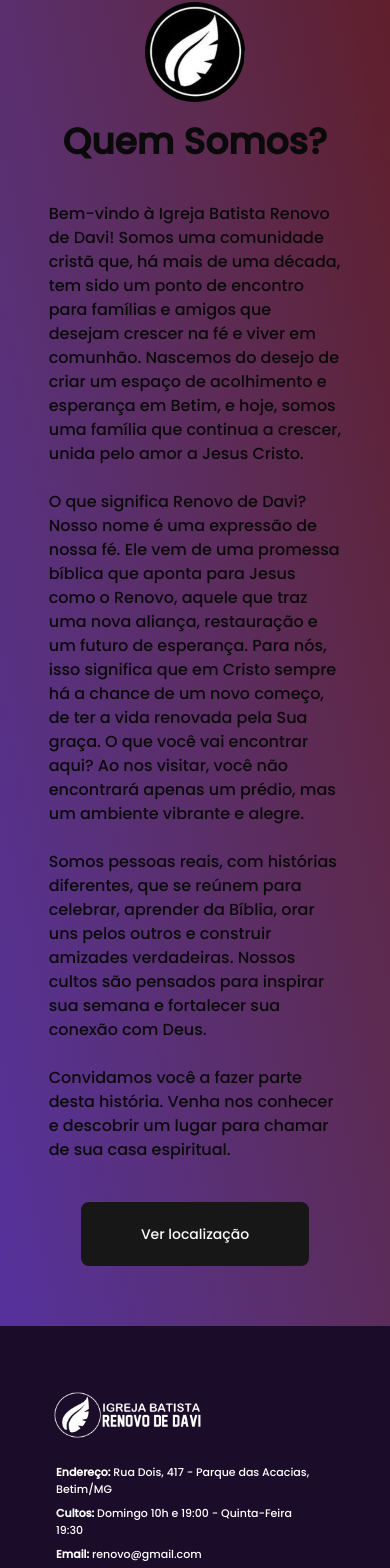
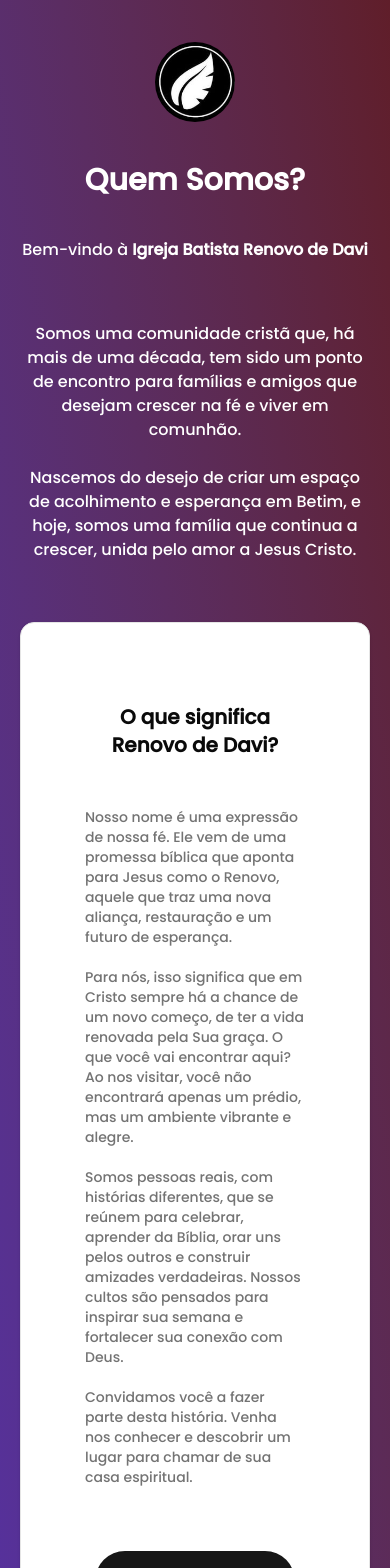
Before and after one commit to joao-nery/IBRD_System, a Next.js app: page /pages/whoWeAre in a window 390 px wide. Shown: the part 142-1710 px from the top of the page. Built offline with nearby package versions, Linux system fonts and the light colour scheme; some icons are missing.

Commit message:
fix media queries, and port for mobile

```diff
--- a/src/app/pages/cell/page.tsx
+++ b/src/app/pages/cell/page.tsx
@@ -23,21 +23,23 @@ export default function CellsPage() {
   ];
 
   return (
-    <div className="flex h-screen justify-center lg:-mt-20 flex-col items-center">
-      <h1 className="text-2xl lg:text-4xl font-bold">Nossas Células</h1>
-      <p className="text-lg lg:text-2xl text-gray-500">
+    <div className="flex h-[1200px] mt-50  flex-col items-center">
+      <h1 className="text-2xl lg:text-4xl font-bold text-white">
+        Nossas Células
+      </h1>
+      <p className="text-lg lg:text-2xl text-white">
         Procure a célula mais próxima de sua casa!
       </p>
 
-      <section className="mt-10 lg:mt-20 grid lg:grid-cols-2 gap-5">
+      <section className="mt-10 lg:mt-20 grid md:grid-cols-2 gap-5">
         {addressArray.map((neighborhood, index) => {
           const encodedAddress = encodeURIComponent(neighborhood.address);
           const googleMapsUrl = `https://www.google.com/maps/search/?api=1&query=${encodedAddress}`;
           return (
             <div key={index}>
-              <Card className="w-[300px] lg:w-[500px]">
+              <Card className="w-[300px] lg:w-[400px] xl:w-[500px] h-full py-20">
                 <CardHeader className="text-center">
-                  <CardTitle className="text-xl lg:text-3xl">
+                  <CardTitle className="text-xl lg:text-2xl">
                     {neighborhood.title}
                   </CardTitle>
                   <CardDescription>Traga sua familia!</CardDescription>
@@ -54,7 +56,9 @@ export default function CellsPage() {
                     </p>
                   </div>
                   <Link href={googleMapsUrl} target="_blank" className="mt-4">
-                    <Button className="cursor-pointer" size={"lg"}>
+                    <Button
+                      className="cursor-pointer rounded-full py-10 px-10"
+                      size={"lg"}>
                       Clique para Ver localização
                     </Button>
                   </Link>
--- /dev/null
+++ b/src/app/pages/contribute/page.tsx
@@ -0,0 +1,3 @@
+export default function ContributePage() {
+  return <div></div>;
+}
--- a/src/app/pages/cults/page.tsx
+++ b/src/app/pages/cults/page.tsx
@@ -1,7 +1,21 @@
+import { Button } from "@/components/ui/button";
+import { Cog } from "lucide-react";
+import Link from "next/link";
+
 export default function CultsPage() {
   return (
-    <div className="flex flex-col items-center">
-      <h1 className="text-4xl font-bold mt-10">Nossos Cultos</h1>
+    <div className="flex h-screen flex-col justify-center items-center text-white">
+      <div className="lg:w-[600px] md:w-[500px] w-[400px] h-[400px] flex flex-col items-center justify-center rounded-2xl ring-fuchsia-400 bg-white p-20">
+        <div className="flex gap-4 items-center">
+          <Cog size={100} color="black" />
+          <h3 className="text-black text-lg lg:text-3xl font-bold">
+            Tela em Contrusção aguarde!
+          </h3>
+        </div>
+        <Link href={"/"}>
+          <Button variant={"link"}>Voltar para tela inicial</Button>
+        </Link>
+      </div>
     </div>
   );
 }
--- a/src/app/pages/whoWeAre/page.tsx
+++ b/src/app/pages/whoWeAre/page.tsx
@@ -1,49 +1,84 @@
 import { Button } from "@/components/ui/button";
+import {
+  Card,
+  CardContent,
+  CardDescription,
+  CardHeader,
+  CardTitle,
+} from "@/components/ui/card";
+import { MapPin } from "lucide-react";
 import Image from "next/image";
 import Link from "next/link";
 
 export default function WhoWeArePaeg() {
   return (
-    <div className="flex flex-col py-15 mt-5 lg:mt-10 items-center gap-10">
+    <div className="flex flex-col h-[1700px] mt-30  text-white items-center gap-10">
       <div className="flex flex-col gap-5 items-center">
         <Image
           src={"/logo.jpg"}
-          width={100}
+          width={1000}
           height={40}
           alt="Image Logo"
-          className="rounded-full"
+          className="rounded-full w-[80px] lg:w-[120px]"
         />
-        <h1 className="text-4xl font-bold">Quem Somos?</h1>
+        <h1 className="text-3xl mt-5 xl:text-4xl font-bold">Quem Somos?</h1>
       </div>
 
-      <p className="w-3/4 lg:w-1/2">
-        Bem-vindo à Igreja Batista Renovo de Davi! Somos uma comunidade cristã
-        que, há mais de uma década, tem sido um ponto de encontro para famílias
-        e amigos que desejam crescer na fé e viver em comunhão. Nascemos do
-        desejo de criar um espaço de acolhimento e esperança em Betim, e hoje,
-        somos uma família que continua a crescer, unida pelo amor a Jesus
-        Cristo.
-        <br /> <br />
-        O que significa Renovo de Davi? Nosso nome é uma expressão de nossa fé.
-        Ele vem de uma promessa bíblica que aponta para Jesus como o Renovo,
-        aquele que traz uma nova aliança, restauração e um futuro de esperança.
-        Para nós, isso significa que em Cristo sempre há a chance de um novo
-        começo, de ter a vida renovada pela Sua graça. O que você vai encontrar
-        aqui? Ao nos visitar, você não encontrará apenas um prédio, mas um
-        ambiente vibrante e alegre.
-        <br /> <br />
-        Somos pessoas reais, com histórias diferentes, que se reúnem para
-        celebrar, aprender da Bíblia, orar uns pelos outros e construir amizades
-        verdadeiras. Nossos cultos são pensados para inspirar sua semana e
-        fortalecer sua conexão com Deus.
-        <br /> <br />
-        Convidamos você a fazer parte desta história. Venha nos conhecer e
-        descobrir um lugar para chamar de sua casa espiritual.
-      </p>
-
-      <Link href={"/pages/whereLocalization"}>
-        <Button className="px-15 py-8">Ver localização</Button>
-      </Link>
+      <section className="flex flex-col justify-center gap-15 items-center w-[350px] md:w-[650px] lg:w-[800px]">
+        <h2 className="md:text-2xl xl:text-3xl text-center">
+          Bem-vindo à{" "}
+          <span className="font-bold">Igreja Batista Renovo de Davi</span>
+        </h2>
+        <p className="lg:text-lg font-medium text-center">
+          Somos uma comunidade cristã que, há mais de uma década, tem sido um
+          ponto de encontro para famílias e amigos que desejam crescer na fé e
+          viver em comunhão.
+          <br /> <br />
+          Nascemos do desejo de criar um espaço de acolhimento e esperança em
+          Betim, e hoje, somos uma família que continua a crescer, unida pelo
+          amor a Jesus Cristo.
+        </p>
+        <Card className="w-full py-20 px-10">
+          <CardHeader>
+            <CardTitle className="text-xl md:text-2xl lg:text-3xl text-center">
+              O que significa Renovo de Davi?
+            </CardTitle>
+            <CardDescription className="mt-10 lg:text-lg">
+              {" "}
+              <p>
+                Nosso nome é uma expressão de nossa fé. Ele vem de uma promessa
+                bíblica que aponta para Jesus como o Renovo, aquele que traz uma
+                nova aliança, restauração e um futuro de esperança.
+                <br /> <br />
+                Para nós, isso significa que em Cristo sempre há a chance de um
+                novo começo, de ter a vida renovada pela Sua graça. O que você
+                vai encontrar aqui? Ao nos visitar, você não encontrará apenas
+                um prédio, mas um ambiente vibrante e alegre.
+              </p>
+              <br />
+              <p>
+                Somos pessoas reais, com histórias diferentes, que se reúnem
+                para celebrar, aprender da Bíblia, orar uns pelos outros e
+                construir amizades verdadeiras. Nossos cultos são pensados para
+                inspirar sua semana e fortalecer sua conexão com Deus.
+              </p>
+              <br />
+              <p>
+                Convidamos você a fazer parte desta história. Venha nos conhecer
+                e descobrir um lugar para chamar de sua casa espiritual.
+              </p>
+            </CardDescription>
+          </CardHeader>
+          <CardContent className="flex flex-col justify-center items-center">
+            <Link href={"/pages/whereLocalization"}>
+              <Button className="w-[200px] h-[60px]  mt-10 rounded-full">
+                Ver localização
+                <MapPin />
+              </Button>
+            </Link>
+          </CardContent>
+        </Card>
+      </section>
     </div>
   );
 }
--- a/src/components/landingpageLayout/footer.tsx
+++ b/src/components/landingpageLayout/footer.tsx
@@ -7,8 +7,8 @@ import Image from "next/image";
 
 export function FooterComponent() {
   return (
-    <footer className="bg-[#1B0D2A] text-white py-15 px-10 xl:px-20">
-      <section className="flex justify-between">
+    <footer className="bg-[#1B0D2A] h-full text-white py-5 px-10">
+      <section className="flex justify-between pt-10">
         <div>
           <Image
             src={"/IBRDN.png"}
@@ -17,7 +17,7 @@ export function FooterComponent() {
             alt="Logo Image"
             className="w-[170px]"
           />
-          <div className="pl-4 text-[11px] flex flex-col gap-2 xl:gap-0 xl:text-base mt-5">
+          <div className="pl-4 text-[11px] flex flex-col gap-3 xl:gap-0 xl:text-xs mt-5">
             <p>
               <span className="font-bold">Endereço:</span> Rua Dois, 417 -
               Parque das Acacias, Betim/MG{" "}
@@ -37,7 +37,7 @@ export function FooterComponent() {
           <SiWhatsapp />
         </div>
       </section>
-      <p className="text-center pt-10 relative top-8 text-xs md:text-base xl:text-lg">
+      <p className="text-center pt-10 text-xs ">
         Desenvolvido por Nery Enterprises - {new Date().getFullYear()}
       </p>
     </footer>
```
Also changed, not shown: src/app/pages/vision/page.tsx (+54 -37 lines), src/components/landingpageLayout/navbar.tsx (+12 -11 lines).
